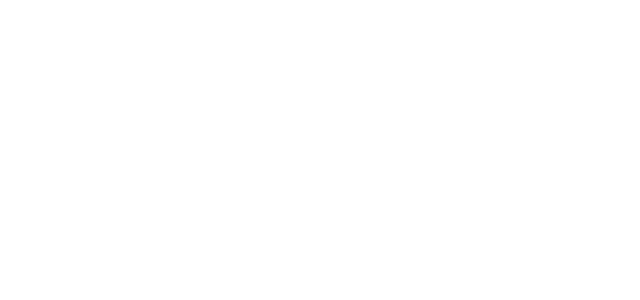
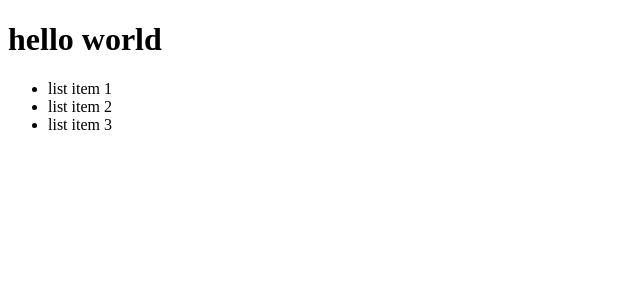
Before and after one commit to mcd-arch/react-test, a React (Create React App) app: page / in a window 1280 px wide. Shown: the top 300 px of the page, without its empty margins (0-640 px from the left). Built offline with nearby package versions, Linux system fonts and the light colour scheme.

Commit message:
react elements creation

```diff
--- a/src/index.tsx
+++ b/src/index.tsx
@@ -1,4 +1,23 @@
 import React from 'react'
 import ReactDOM from 'react-dom/client'
+
+const h1 = React.createElement(`h1`, { id: `title` }, `hello world`)
+console.log(h1)
+
+const list = React.createElement(
+    `ul`,
+    null,
+    React.createElement(`li`, null, `list item 1`),
+    React.createElement(`li`, null, `list item 2`),
+    React.createElement(`li`, null, `list item 3`)
+)
+
+const content = (
+    <div>
+        {h1}
+        {list}
+    </div>
+)
+
 const root = ReactDOM.createRoot(document.getElementById('root') as HTMLElement)
-root.render(<React.StrictMode></React.StrictMode>)
+root.render(<React.StrictMode>{content}</React.StrictMode>)
```
